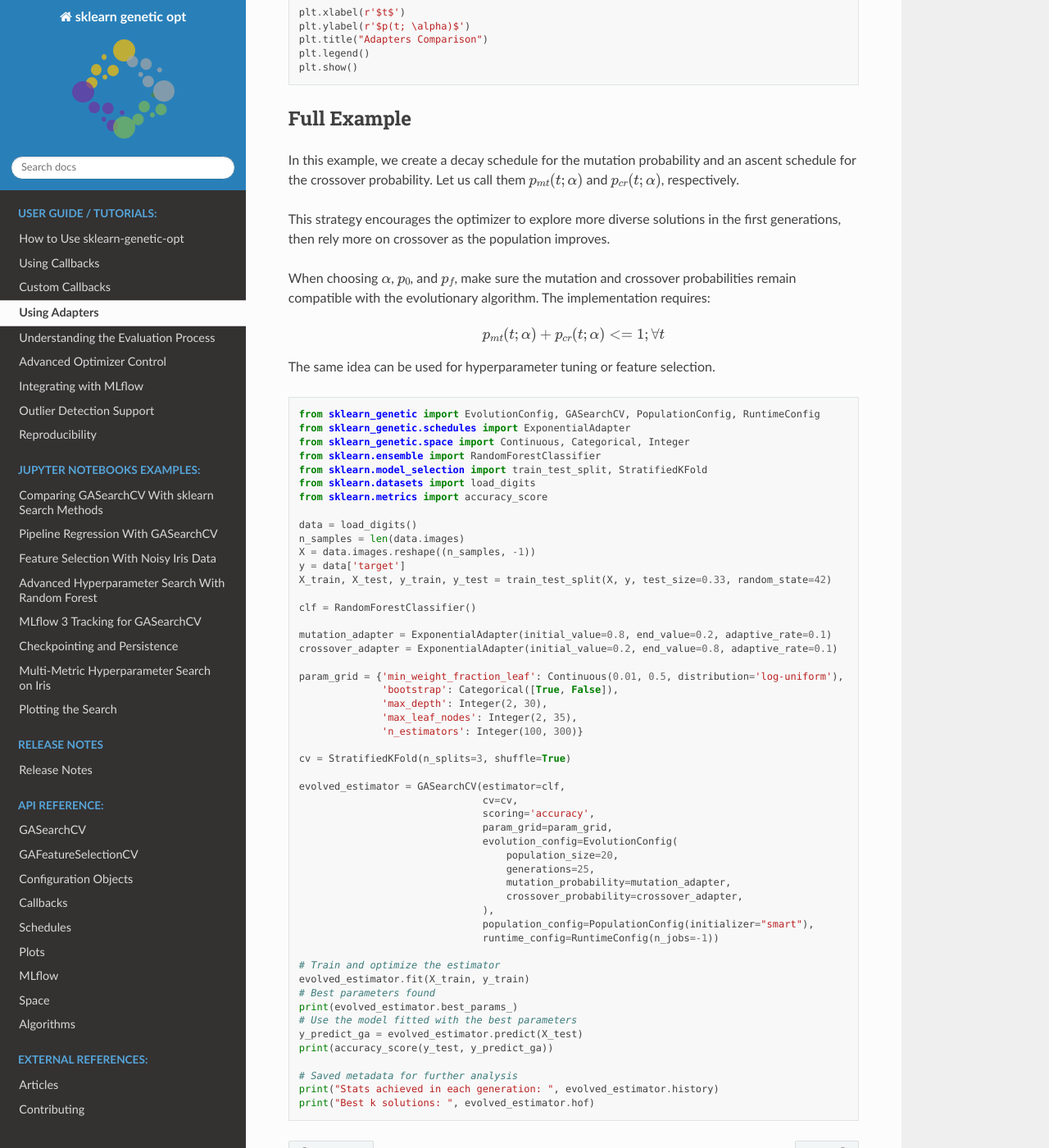
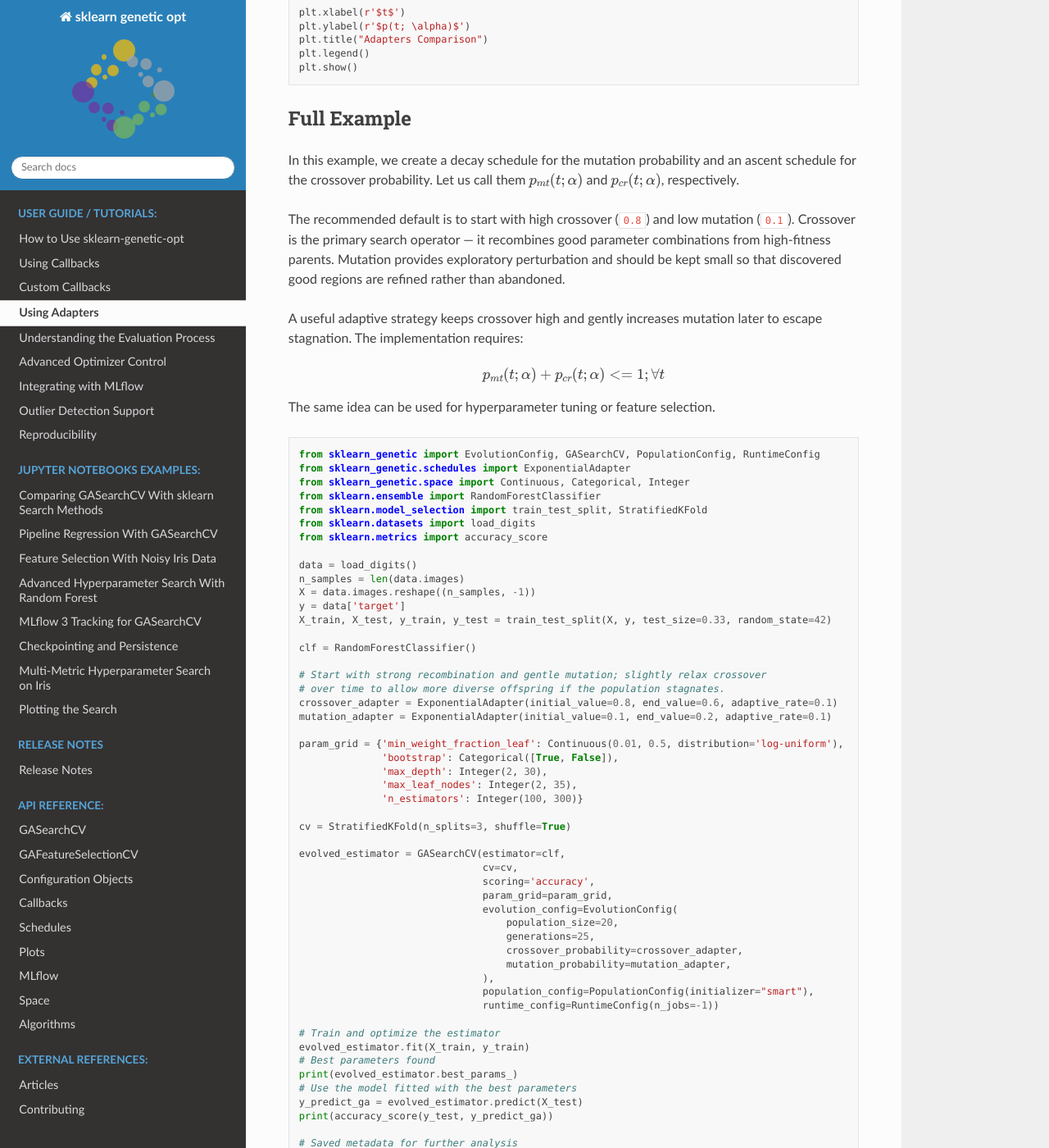
Before and after one commit to rodrigo-arenas/Sklearn-genetic-opt, a Sphinx documentation site: the page built from docs/tutorials/adapters.rst, in a window 1280 px wide and 1400 px high, scrolled down 8067 px. Shown: the whole window at 82% size. Built offline with Sphinx 7.4.7 and the Read the Docs theme 3.1.0, drawn with Linux system fonts in a browser that asks for light colours.

Commit message:
Fix GA search quality: correct operator defaults, single-objective fitness, uniform crossover, fair benchmark budget
Crossover/mutation defaults were inverted (cx=0.2, mut=0.8), making GASearchCV
behave like random perturbation search instead of exploiting good recombinations.
Novelty score as a second fitness objective caused Pareto-dominance comparisons
to favor diverse-but-lower-scoring candidates over better ones. Two-point crossover
was ineffective for the short, mixed-type parameter lists typical in HP tuning.
The benchmark gave randomized search a fixed n_iter=60 while GA generated 5x more
candidates, making fair comparison impossible.

Changes:
- crossover_probability default: 0.2 -> 0.8 (GASearchCV, GAFeatureSelectionCV, EvolutionConfig)
- mutation_probability default: 0.8 -> 0.1 (same)
- GASearchCV fitness is now single-objective (cv_score,); novelty_scorer removed
- GASearchCV crossover operator: cxTwoPoint -> tools.cxUniform(indpb=0.5)
- benchmark --n-iter now defaults to population_size + generations * 2 * population_size
- Docs updated: adapters.rst, advanced_optimizer_control.rst examples use new convention
- release_notes.rst: Breaking Changes section added for 0.13.0

Co-Authored-By: Claude Sonnet 4.6 <noreply@anthropic.com>

```diff
--- a/docs/tutorials/adapters.rst
+++ b/docs/tutorials/adapters.rst
@@ -239,12 +239,14 @@ In this example, we create a decay schedule for the mutation probability and an
 ascent schedule for the crossover probability. Let us call them
 :math:`p_{mt}(t; \alpha)` and :math:`p_{cr}(t; \alpha)`, respectively.
 
-This strategy encourages the optimizer to explore more diverse solutions in the
-first generations, then rely more on crossover as the population improves.
+The recommended default is to start with high crossover (``0.8``) and low
+mutation (``0.1``). Crossover is the primary search operator — it recombines
+good parameter combinations from high-fitness parents. Mutation provides
+exploratory perturbation and should be kept small so that discovered good
+regions are refined rather than abandoned.
 
-When choosing :math:`\alpha`, :math:`p_0`, and :math:`p_f`, make sure the
-mutation and crossover probabilities remain compatible with the evolutionary
-algorithm. The implementation requires:
+A useful adaptive strategy keeps crossover high and gently increases mutation
+later to escape stagnation. The implementation requires:
 
 .. math::
 
@@ -270,8 +272,10 @@ The same idea can be used for hyperparameter tuning or feature selection.
 
    clf = RandomForestClassifier()
 
-   mutation_adapter = ExponentialAdapter(initial_value=0.8, end_value=0.2, adaptive_rate=0.1)
-   crossover_adapter = ExponentialAdapter(initial_value=0.2, end_value=0.8, adaptive_rate=0.1)
+   # Start with strong recombination and gentle mutation; slightly relax crossover
+   # over time to allow more diverse offspring if the population stagnates.
+   crossover_adapter = ExponentialAdapter(initial_value=0.8, end_value=0.6, adaptive_rate=0.1)
+   mutation_adapter = ExponentialAdapter(initial_value=0.1, end_value=0.2, adaptive_rate=0.1)
 
    param_grid = {'min_weight_fraction_leaf': Continuous(0.01, 0.5, distribution='log-uniform'),
                  'bootstrap': Categorical([True, False]),
@@ -288,8 +292,8 @@ The same idea can be used for hyperparameter tuning or feature selection.
                                   evolution_config=EvolutionConfig(
                                       population_size=20,
                                       generations=25,
+                                      crossover_probability=crossover_adapter,
                                       mutation_probability=mutation_adapter,
-                                      crossover_probability=crossover_adapter,
                                   ),
                                   population_config=PopulationConfig(initializer="smart"),
                                   runtime_config=RuntimeConfig(n_jobs=-1))
```
Also changed, not shown: docs/release_notes.rst (+32 -1 lines), docs/tutorials/advanced_optimizer_control.rst (+11 -11 lines), 4 other files.
